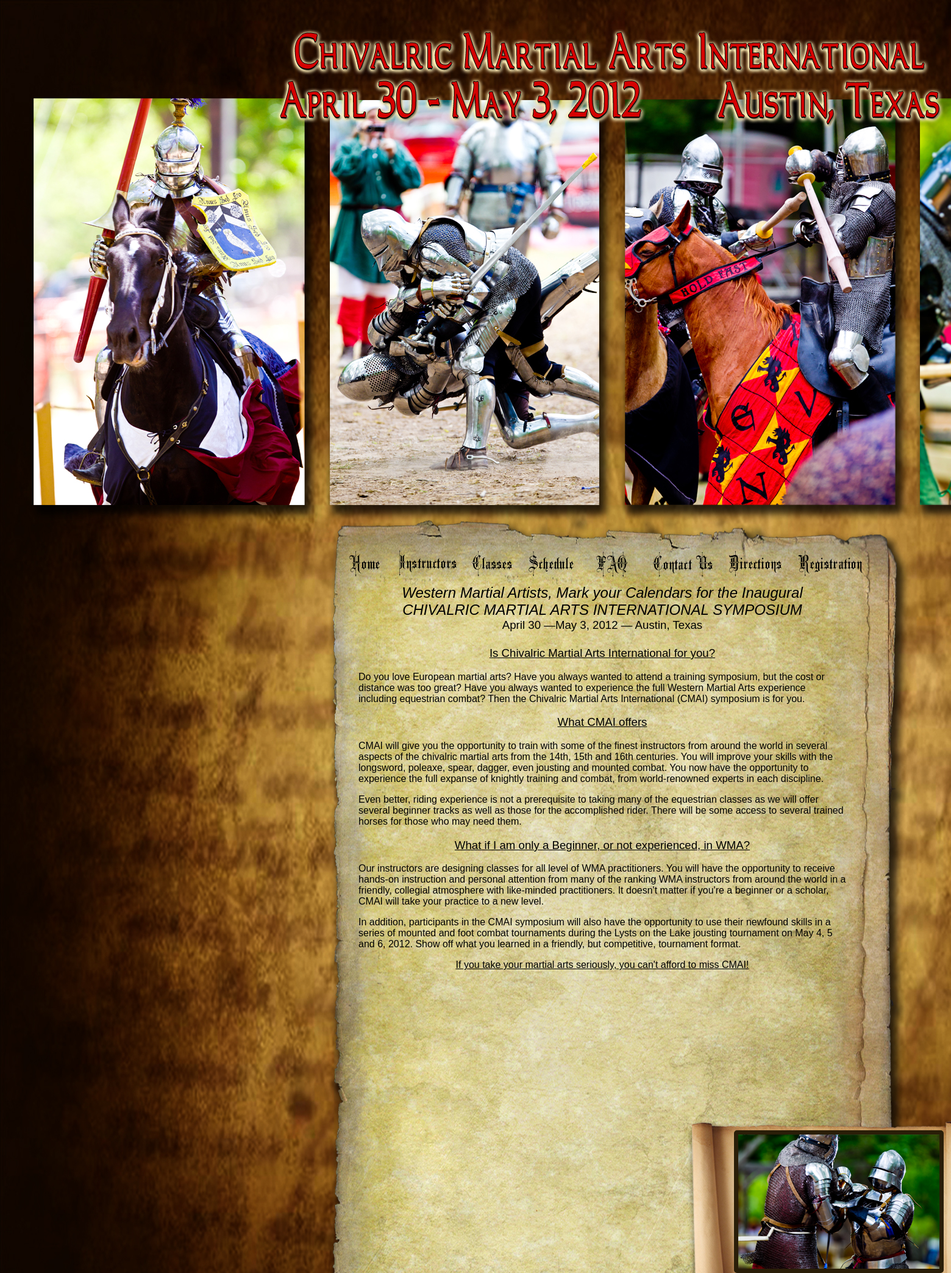
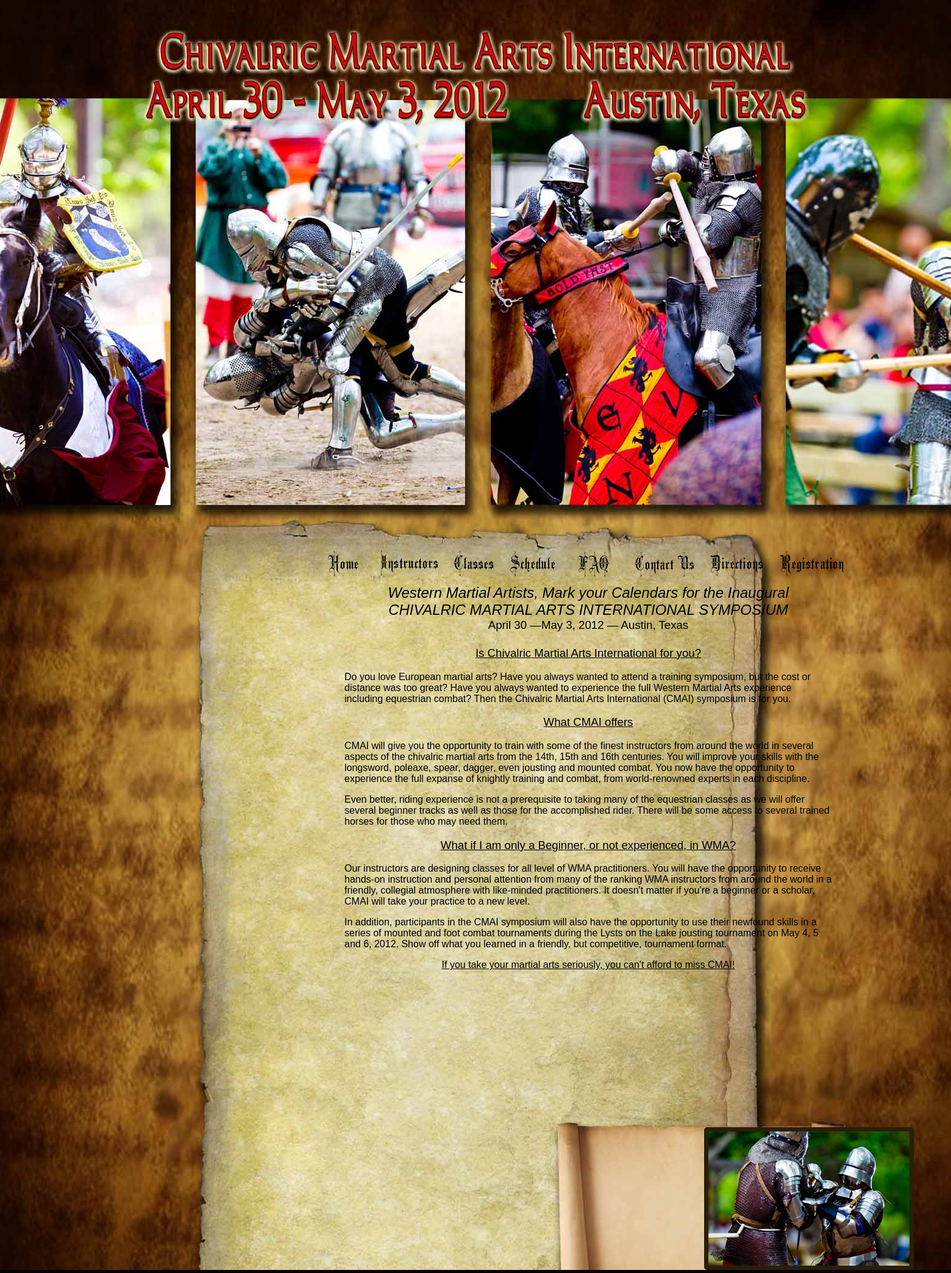
Before and after one commit to XZwanzigX/CMAI, a PHP site: page / in a window 1560 px wide. Shown: the whole page at 61% size. Run offline with PHP 8.4, Linux system fonts and the light colour scheme; some libraries are stand-ins or nearby versions.

Commit message:
* Fixed positioning of menu elements. * Replaced background with much smaller image.

```diff
--- a/css/structure.css
+++ b/css/structure.css
@@ -1,79 +1,79 @@
 .body {
     background: url('../img/structure/bg/CMAIHomeBG.jpg') no-repeat scroll;
+    background-position: top center;
 }
 
 .textPane {
     position:relative;
     top: 950px;
-    left: 580px;
+    left: 557px;
     width: 800px;
-    /*border: 2px solid aqua;*/
 }
 
 .slideshow {
     position: absolute;
-    top: 1196px;
-    left: 1196px;
+    top: 1191px;
+    left: 1147px;
     border: 7px solid #2A1E08;
     border-radius: 5px;
 }
 
 .aPlaisanceLogo {
     position: absolute;
-    top: 2185px;
-    left: 876px;
+    top: 2187px;
+    left: 830px;
 }
 
 .home-menu-button {
     position: absolute;
     top: 895px;
-    left: 570px;
+    left: 535px;
 }
 
 .instructors-menu-button {
     position: absolute;
     top: 898px;
-    left: 650px;
+    left: 620px;
 }
 
 
 .classes-menu-button {
     position: absolute;
     top: 899px;
-    left: 770px;
+    left: 740px;
 
 }
 
 .schedule-menu-button {
     position: absolute;
     top: 903px;
-    left: 865px;
+    left: 835px;
 
 }
 
 .faq-menu-button {
     position: absolute;
     top: 901px;
-    left: 975px;
+    left: 945px;
 
 }
 
 .contact-menu-button {
     position: absolute;
     top: 905px;
-    left: 1070px;
+    left: 1040px;
 }
 
 .directions-menu-button {
     position: absolute;
     top: 898px;
-    left: 1193px;
+    left: 1163px;
 }
 
 .registration-menu-button {
     position: absolute;
     top: 902px;
-    left: 1310px;
+    left: 1280px;
 }
 
 .blank {
```
Also changed, not shown: img/structure/bg/CMAIHomeBG.jpg.
